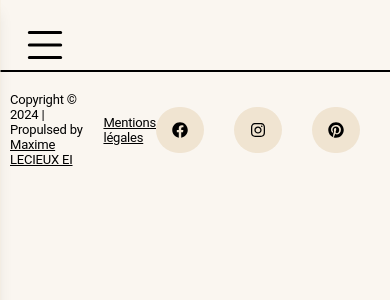
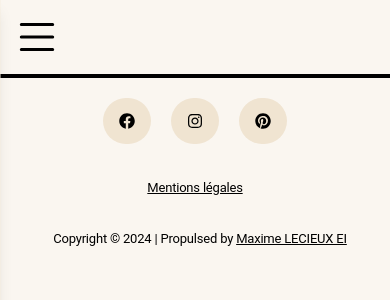
Before and after one commit to MaximeLecieux/sasano.fr, a Next.js app: page / in a window 390 px wide. Shown: the top 300 px of the page. Built offline with nearby package versions, Linux system fonts and the light colour scheme.

Commit message:
Header : Permet d'enlever le menu lorsqu'un lien est cliqué
Footer : Création du menu au format responsive

Création du hook useIsMDOrLess afin de détecter la largeur de l'écran

```diff
--- a/app/layout.tsx
+++ b/app/layout.tsx
@@ -15,7 +15,7 @@ export default function RootLayout({
 }>) {
   return (
     <html lang="fr">
-      <body className="bg-back-200 lg:mx-[70px] h-screen">
+      <body className="bg-back-200 h-screen w-screen">
       <Header />
         {children}
       <Footer />
--- a/components/ui/components/navigation/Footer.tsx
+++ b/components/ui/components/navigation/Footer.tsx
@@ -14,7 +14,7 @@ export default function Footer() {
     const footerLinks = footerAppLinks.map((link: AppLinks) => {
         if (link.type === LinkTypes.INTERNAL) {
             return (
-                <div className='mr-[30px]'>
+                <div>
                     <ActiveLink key={link.label} href={link.baseUrl}>
                     {link.label}
                     </ActiveLink>
@@ -22,7 +22,7 @@ export default function Footer() {
             );
         } else if (link.type === LinkTypes.EXTERNAL) {
             return (
-                <div className='mr-[30px]'>
+                <div>
                     <a key={link.label} href={link.baseUrl} target="_blank" rel="noopener noreferrer">
                         <Button
                             variant='icon'
@@ -37,7 +37,7 @@ export default function Footer() {
     })
 
   return (
-    <footer className='flex justify-between items-center border-t-2 py-[20px]'>
+    <footer className='flex flex-col-reverse items-center gap-9 md:flex-row md:justify-between  border-t-2 py-[20px] md:px-8'>
         <div>
             <div className='ml-[10px]'>
                 <Typography
@@ -59,7 +59,7 @@ export default function Footer() {
                 </Link>
             </Typography>
         </div>
-        <div className='flex'>
+        <div className='flex gap-5'>
             {footerLinks}
         </div>
     </footer>
--- a/components/ui/components/navigation/Header.tsx
+++ b/components/ui/components/navigation/Header.tsx
@@ -1,6 +1,7 @@
 'use client'
 import { Typography } from '@/components/ui/design-system/typographie/Typographie';
 import { BsList } from "react-icons/bs";
+import { RxCross2 } from "react-icons/rx";
 import React, { useState } from 'react';
 import { AppLinks } from '@/lib/types/app-links';
 import { ActiveLink } from './active-link';
@@ -8,14 +9,23 @@ import { LinkTypes } from '@/lib/types/link-types';
 import { headerAppLinks } from './app-links';
 import Image from 'next/image';
 import Link from 'next/link';
+import useIsMdOrLess from '@/hooks/useIsMdOrLess';
 
 export default function Header() {
+
+  const isMdOrLarger = useIsMdOrLess()
   const [isMenuOpen, setIsMenuOpen] = useState(false);
+
+  const handleLinkClick = () => {
+    if(isMdOrLarger){
+      setIsMenuOpen(false);
+    }
+  };
 
   const headerLinks = headerAppLinks.map((link: AppLinks) => {
     if (link.type === LinkTypes.INTERNAL) {
       return (
-        <ActiveLink key={link.label} href={link.baseUrl}>
+        <ActiveLink key={link.label} href={link.baseUrl} onClick={handleLinkClick}>
           {link.label}
         </ActiveLink>
       );
@@ -35,13 +45,13 @@ export default function Header() {
   });
 
   return (
-    <header className="items-center md:border-b-2 md:px-8">
+    <header className="items-center border-b-2 md:px-8">
       {/* Header mobile */}
       <div className="flex justify-between items-center md:hidden">
         <button
           onClick={() => setIsMenuOpen(!isMenuOpen)}
           aria-label="Toggle menu"
-          className='z-20 pt-5 pl-5'
+          className=' p-3'
         >
           <BsList size={50}/>
         </button>
@@ -49,10 +59,17 @@ export default function Header() {
 
       {/* Menu mobile with animation */}
       <nav
-        className={`flex flex-col gap-y-12 pt-[150px] pl-5 bg-back fixed top-0 left-0 h-full w-3/4 max-w-sm shadow-lg transform transition-transform duration-300 ease-in-out z-10 ${
+        className={`flex flex-col gap-y-12 pl-5 bg-back fixed top-0 left-0 h-full w-3/4 max-w-sm shadow-lg transform transition-transform duration-300 ease-in-out z-10 ${
             isMenuOpen ? "translate-x-0" : "-translate-x-full"
         }`}
       >
+        <button
+          onClick={() => setIsMenuOpen(!isMenuOpen)}
+          aria-label="Toggle menu"
+          className='pt-3'
+        >
+          <RxCross2 size={50} />
+        </button>
         {headerLinks}
       </nav>
 
--- a/components/ui/components/navigation/active-link.tsx
+++ b/components/ui/components/navigation/active-link.tsx
@@ -7,11 +7,13 @@ import { useMemo } from "react"
 interface Props {
     href: string
     children: React.ReactNode
+    onClick?: React.MouseEventHandler<HTMLAnchorElement>
 }
 
 export const ActiveLink = ({
     href,
-    children
+    children,
+    onClick
 }: Props) => {
 
     const pathname = usePathname()
@@ -24,7 +26,7 @@ export const ActiveLink = ({
 
 
     return (
-        <Link href={href} className={clsx(isActive && "text-primary font-bold underline")}>
+        <Link href={href} onClick={onClick} className={clsx(isActive && "text-primary font-bold underline")}>
             {children}
         </Link>
     )
--- /dev/null
+++ b/hooks/useIsMdOrLess.tsx
@@ -0,0 +1,18 @@
+import { useState, useEffect } from 'react';
+
+const useIsMdOrLess = () => {
+  const [isMdOrLarger, setisIsMdOrLess] = useState(() => window.innerWidth >= 768);
+
+  useEffect(() => {
+    const handleResize = () => {
+        setisIsMdOrLess(window.innerWidth <= 768);
+    };
+
+    window.addEventListener('resize', handleResize);
+    return () => window.removeEventListener('resize', handleResize);
+  }, []);
+
+  return isMdOrLarger;
+};
+
+export default useIsMdOrLess;
--- a/package.json
+++ b/package.json
@@ -13,7 +13,8 @@
     "next": "15.0.3",
     "react": "19.0.0-rc-66855b96-20241106",
     "react-dom": "19.0.0-rc-66855b96-20241106",
-    "react-icons": "^5.3.0"
+    "react-icons": "^5.3.0",
+    "react-responsive": "^10.0.0"
   },
   "devDependencies": {
     "@types/node": "^20",
```
Also changed, not shown: 1 other file (tests, documents, lock files or other folders).
